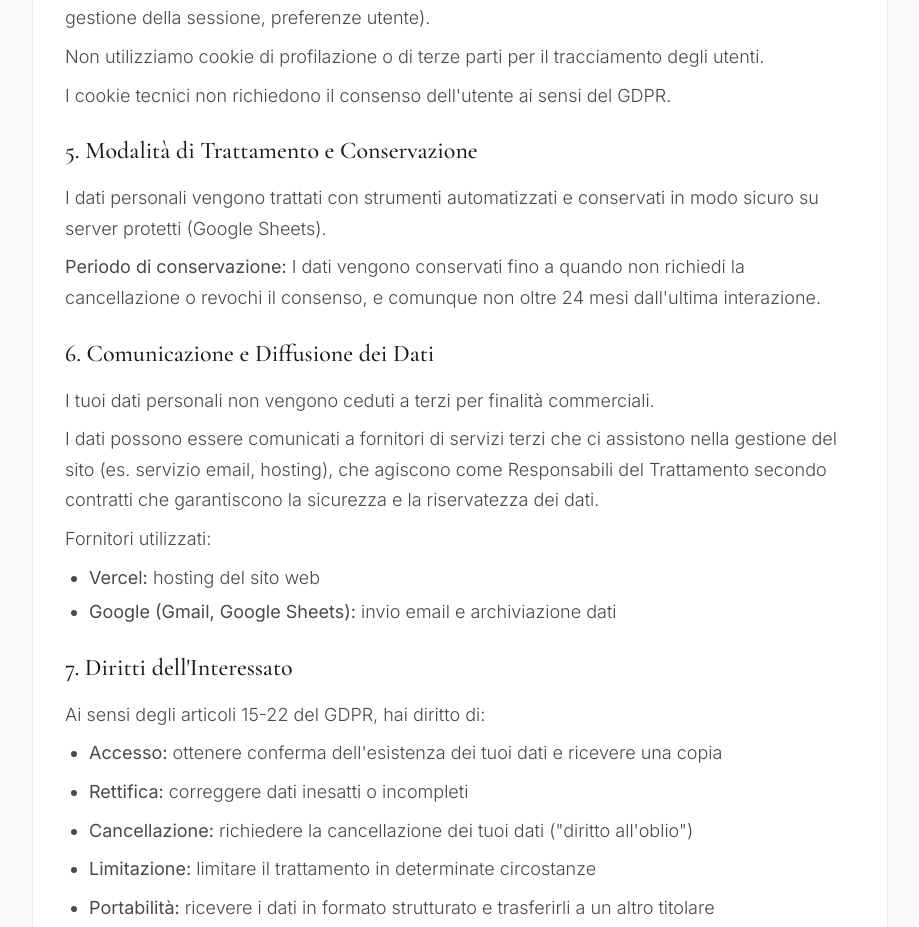
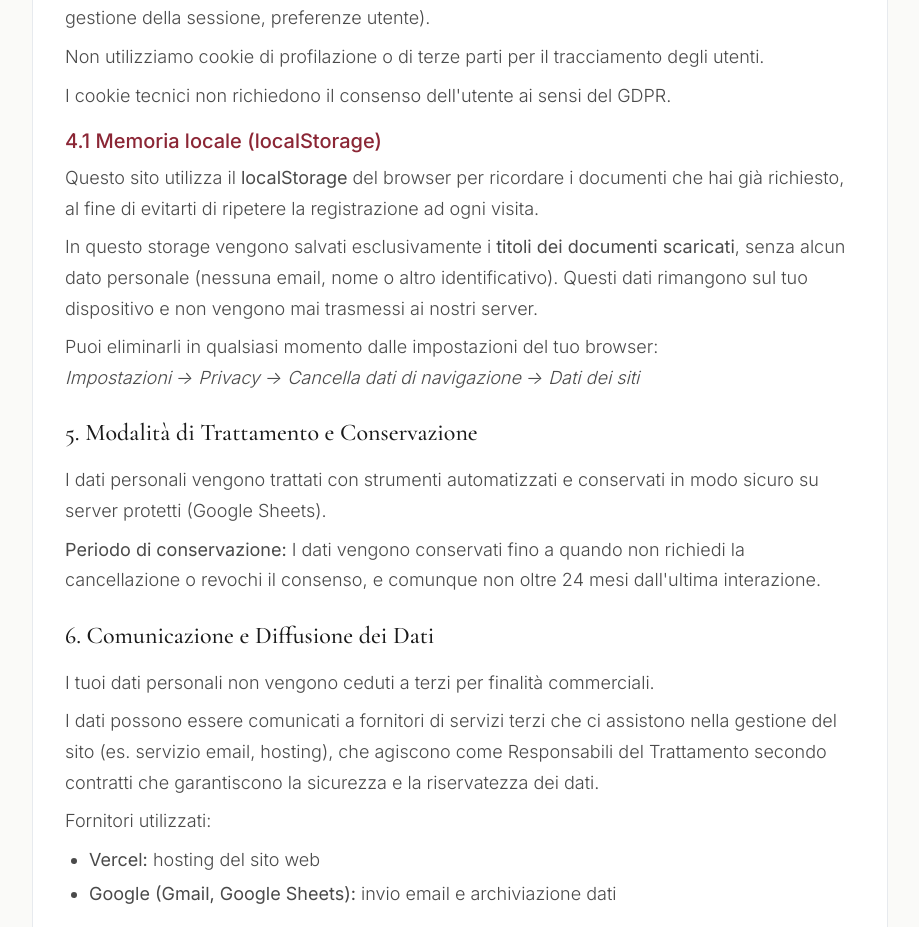
Before and after one commit to RBOVETTI/prezzemolo, a React (Vite) app: page /privacy-policy in a window 1280 px wide. Shown: the part 1320-2247 px from the top of the page, without its empty margins (180-1099 px from the left). Built offline with nearby package versions, Linux system fonts and the light colour scheme.

Commit message:
feat: aggiunge disclosure localStorage in Privacy Policy

```diff
--- a/src/pages/PrivacyPolicy.jsx
+++ b/src/pages/PrivacyPolicy.jsx
@@ -75,6 +75,21 @@ export default function PrivacyPolicy() {
             </p>
             <p className="mt-2">
               I cookie tecnici non richiedono il consenso dell'utente ai sensi del GDPR.
+            </p>
+
+            <h3 className="text-xl font-medium text-accent-warm mb-2 mt-4">4.1 Memoria locale (localStorage)</h3>
+            <p>
+              Questo sito utilizza il <strong>localStorage</strong> del browser per ricordare i documenti
+              che hai già richiesto, al fine di evitarti di ripetere la registrazione ad ogni visita.
+            </p>
+            <p className="mt-2">
+              In questo storage vengono salvati esclusivamente i <strong>titoli dei documenti scaricati</strong>,
+              senza alcun dato personale (nessuna email, nome o altro identificativo).
+              Questi dati rimangono sul tuo dispositivo e non vengono mai trasmessi ai nostri server.
+            </p>
+            <p className="mt-2">
+              Puoi eliminarli in qualsiasi momento dalle impostazioni del tuo browser:<br />
+              <em>Impostazioni → Privacy → Cancella dati di navigazione → Dati dei siti</em>
             </p>
           </section>
 
```
